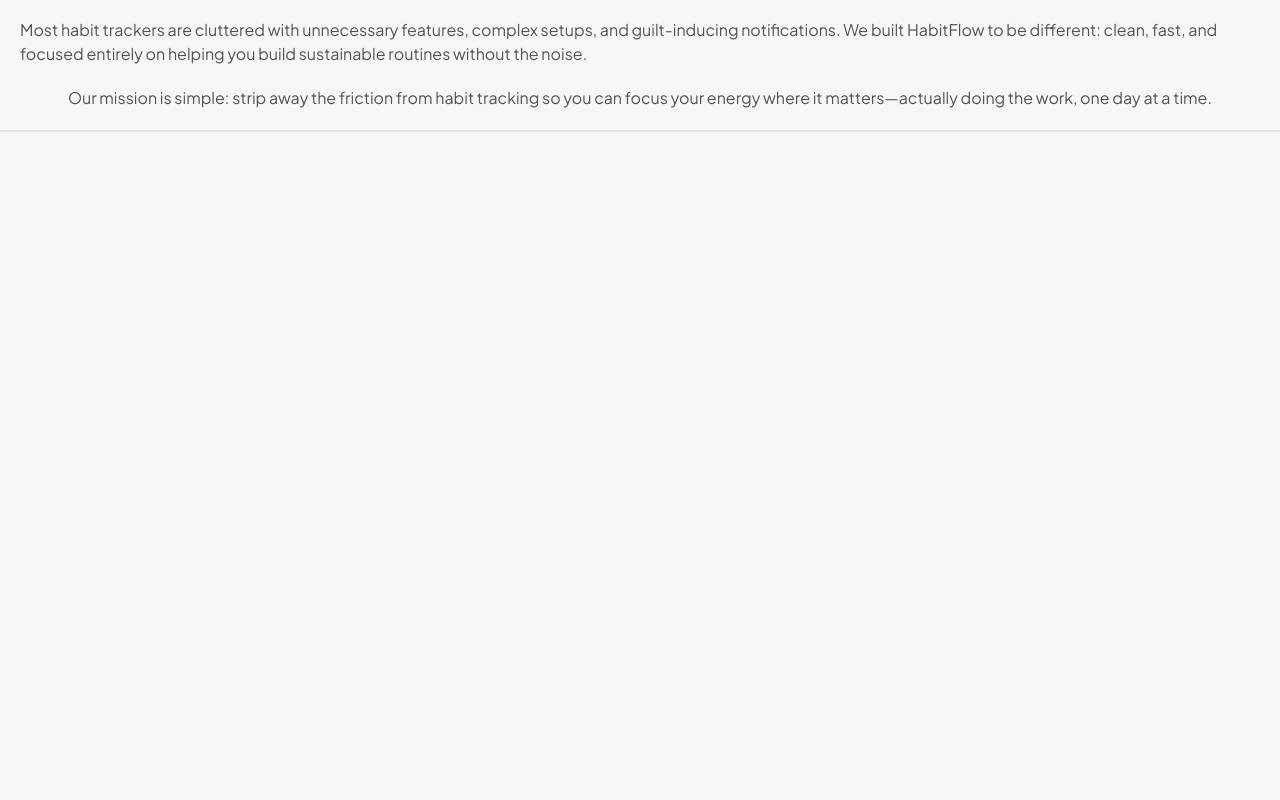
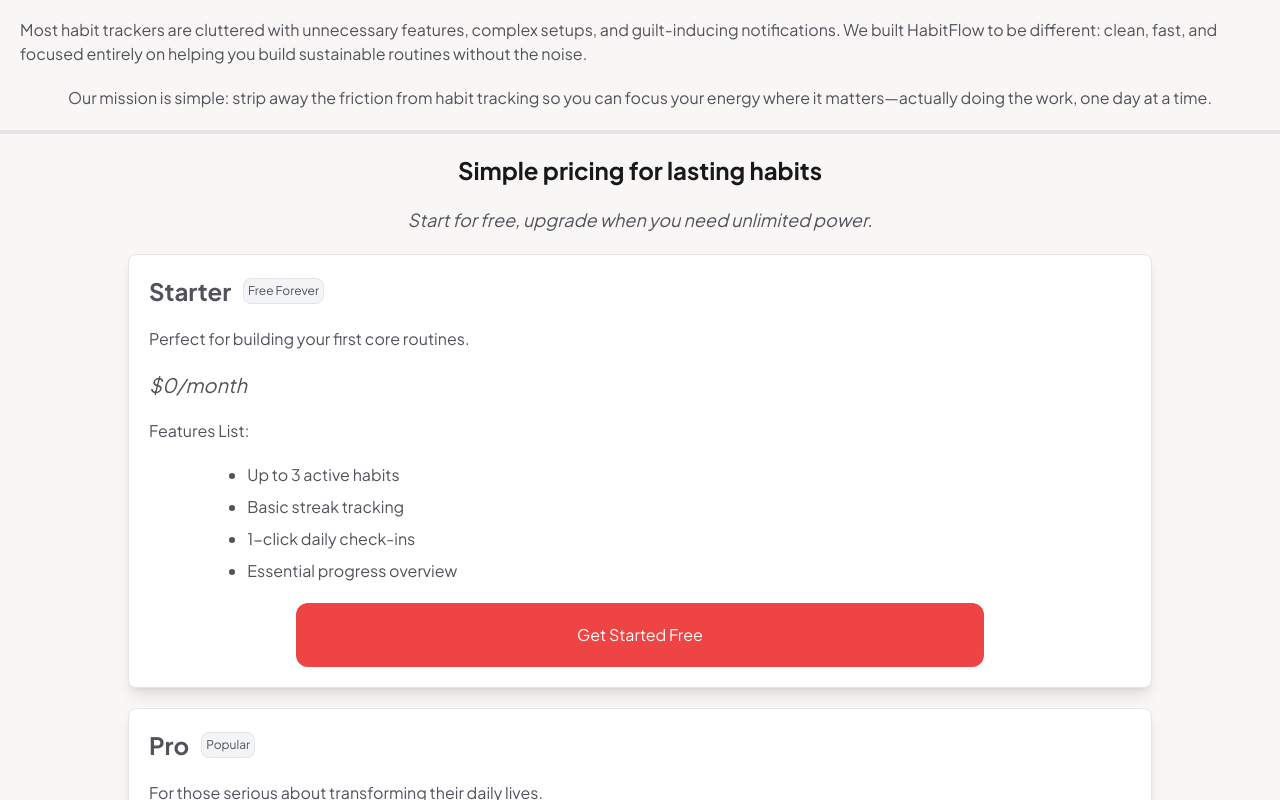
Before and after one commit to GilbertoBispo/HabitFlow, a Next.js app: page / in a window 1280 px wide. Shown: the part 980-1780 px from the top of the page. Before the commit the page ends 1112 px from the top, so only its background shows below. Built offline with nearby package versions, Linux system fonts and the light colour scheme.

Commit message:
feat: develops Pricing section

```diff
--- a/app/components/Features.tsx
+++ b/app/components/Features.tsx
@@ -37,7 +37,7 @@ export default function Features() {
                     const text = feature.text;
 
                     return(
-                        <Card key={index}>
+                        <Card disableProp={true} key={index}>
                             <div className="flex gap-5 items-center">
                                 <Icon size={40}></Icon>
                                 <h2 className="text-lg w-[80%] text-(--titles)"><strong>{title}</strong></h2>
--- /dev/null
+++ b/app/components/Pricing.tsx
@@ -0,0 +1,43 @@
+import PricingCard from "./ui/PricingCard";
+import SubTitle from "./ui/SubTitle";
+import Section from "./ui/Section";
+import Title from "./ui/Title";
+
+export default function Pricing() {
+    return(
+        <Section>
+            <Title>Simple pricing for lasting habits</Title>
+            <SubTitle>Start for free, upgrade when you need unlimited power.</SubTitle>
+
+            {/* Calling PricingCard component and passing its data */}
+            <PricingCard
+                tag="Free Forever"
+                title="Starter"
+                subtitle="Perfect for building your first core routines."
+                price="$0/month"
+                features={[
+                    "Up to 3 active habits",
+                    "Basic streak tracking",
+                    "1-click daily check-ins",
+                    "Essential progress overview"
+                ]}
+                button="Get Started Free"
+            />
+
+            <PricingCard
+                tag="Popular"
+                title="Pro"
+                subtitle="For those serious about transforming their daily lives."
+                price="$10/month"
+                features={[
+                    "Unlimited active habits",
+                    "Advanced analytics & monthly trends",
+                    "Habit categories & custom tags",
+                    "Data export & priority support"
+                ]}
+                button="Start 7-Day Free Trial"
+            />
+
+        </Section>
+    );
+};
--- a/app/components/ui/Card.tsx
+++ b/app/components/ui/Card.tsx
@@ -1,11 +1,12 @@
 interface CardType {
     children: React.ReactNode,
-    className?: string
+    className?: string,
+    disableProp?: boolean
 }
 
-export default function Card({ children, className }: CardType) {
+export default function Card({ children, className, disableProp }: CardType) {
     return(
-        <div className={`bg-(--card-background) flex flex-col gap-5 rounded-lg shadow-lg p-5 translate-y-0 transition-all duration-300 hover:-translate-y-2 hover:transition-all hover:duration-300 ${className}`}>
+        <div className={`bg-(--card-background) flex flex-col gap-5 rounded-lg shadow-lg p-5 translate-y-0 transition-all duration-300 ${disableProp ? 'hover:-translate-y-2 hover:transition-all hover:duration-300' : ''} ${className}`}>
             {children}
         </div>
     );
--- /dev/null
+++ b/app/components/ui/PricingCard.tsx
@@ -0,0 +1,42 @@
+import Card from "./Card";
+import Button from "./Button";
+
+interface TypePricingCard {
+    tag: React.ReactNode,
+    title: React.ReactNode,
+    subtitle: React.ReactNode,
+    price: React.ReactNode,
+    features: Array<string>,
+    button: React.ReactNode,
+
+    className?: string
+}
+
+export default function PricingCard({ tag, title, subtitle, price, features, button, className }: TypePricingCard) {
+    return(
+        <Card className={`w-[80dvw] bg-(--card-background) p-5 rounded-lg border-(--border) border ${className}`}>
+            <div className="flex items-center gap-3">
+                <h2 className="text-2xl"><strong>{title}</strong></h2>
+                <span className="text-xs bg-gray-100 p-1 rounded-lg text-center border-(--border) border">{tag}</span>
+            </div>
+
+            <h3>{subtitle}</h3>
+            <p className="text-xl"><em>{price}</em></p>
+
+            <p>Features List:</p>
+            <div className="flex justify-center">
+                <ul className="list-disc flex flex-col gap-2 w-[80%]">
+                    {features.map((feature, index) => {
+                        return(
+                            <li key={index}>{feature}</li>
+                        );
+                    })}
+                </ul>
+            </div>
+
+            <div className="flex justify-center">
+                <Button className="w-[70%]">{button}</Button>
+            </div>
+        </Card>
+    );
+};
--- a/app/components/ui/SubTitle.tsx
+++ b/app/components/ui/SubTitle.tsx
@@ -5,7 +5,7 @@ interface SubTitle {
 
 export default function SubTitle({ children, className }: SubTitle) {
     return(
-        <h3 className={`text-lg ${className}`}>
+        <h3 className={`text-lg text-center ${className}`}>
             <em>
                 {children}
             </em>
--- a/app/components/ui/Title.tsx
+++ b/app/components/ui/Title.tsx
@@ -5,7 +5,7 @@ interface TypeTitle {
 
 export default function Title({ children, className }: TypeTitle) {
     return (
-        <h2 className={`text-2xl text-(--titles) ${className}`}>
+        <h2 className={`text-2xl text-(--titles) text-center ${className}`}>
             <strong>
                 {children}
             </strong>
--- a/app/page.tsx
+++ b/app/page.tsx
@@ -2,6 +2,7 @@ import Header from "./components/Header";
 import Hero from "./components/Hero";
 import Features from "./components/Features";
 import About from "./components/About";
+import Pricing from "./components/Pricing";
 
 export default function Home() {
   return (
@@ -10,6 +11,7 @@ export default function Home() {
       <Hero></Hero>
       <Features></Features>
       <About></About>
+      <Pricing></Pricing>
     </div>
   );
 }
```
